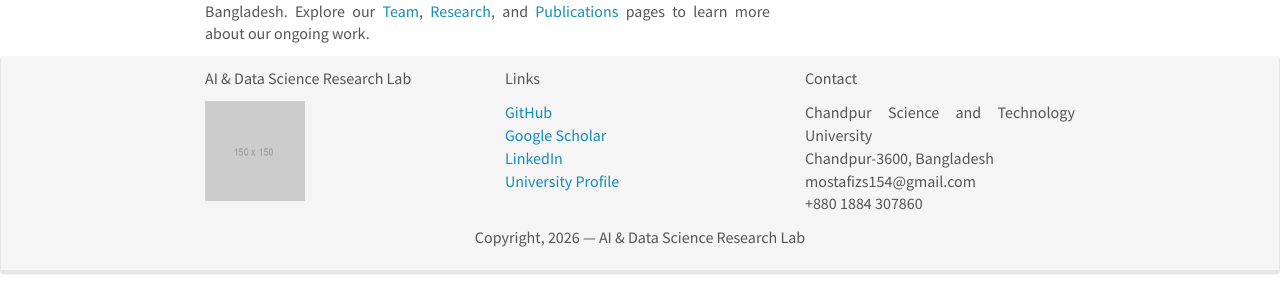
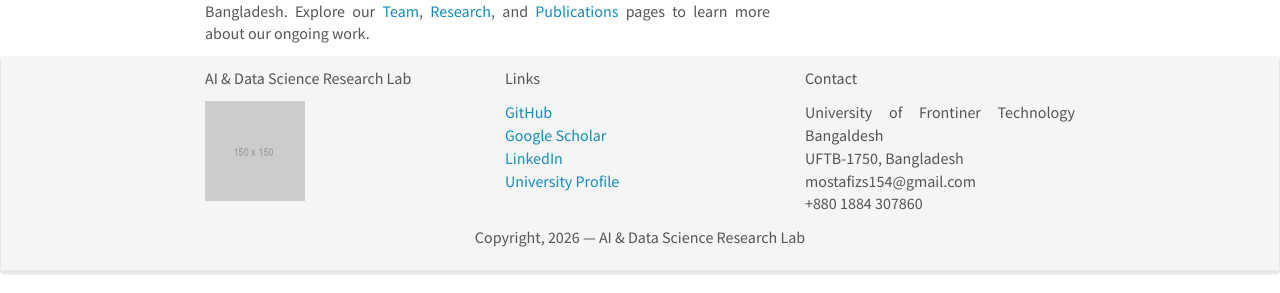
Before and after one commit to ABS-EMON/mostafiz-ahammed-research-lab, a Jekyll site: the page built from _pages/home.md, in a window 1280 px wide and 900 px high, scrolled down 672 px. Shown: the part 604-897 px from the top of the window. Built offline with Jekyll 4.4.1, drawn with Linux system fonts in a browser that asks for light colours; nearby versions of some CDN libraries.

Commit message:
Update footer.html

```diff
--- a/_includes/footer.html
+++ b/_includes/footer.html
@@ -21,8 +21,8 @@
 			<div class="col-sm-4">
 				<p>Contact</p>
 				<p>
-					Chandpur Science and Technology University<br>
-					Chandpur-3600, Bangladesh<br>
+					 University of Frontiner Technology Bangaldesh <br>
+					 UFTB-1750, Bangladesh<br>
 					mostafizs154@gmail.com<br>
 					+880 1884 307860
 				</p>
```
